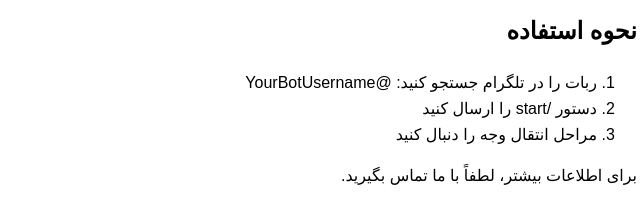
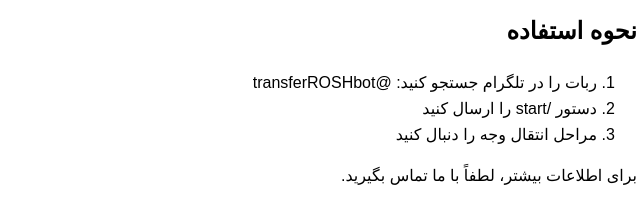
Before and after one commit to roshak971/transferbot-website, a plain HTML site: page index.html in a window 1280 px wide. Shown: the part 173-396 px from the top of the page, 403-1043 px from the left. Drawn offline with Linux system fonts and the light colour scheme.

Commit message:
Update index.html

```diff
--- a/index.html
+++ b/index.html
@@ -24,7 +24,7 @@
         <p>به وب‌سایت رسمی ربات انتقال وجه بین بانکی خوش آمدید. این ربات به شما امکان انتقال وجه آسان و سریع بین بانک‌های ایران را می‌دهد.</p>
         <h2>نحوه استفاده</h2>
         <ol>
-            <li>ربات را در تلگرام جستجو کنید: @YourBotUsername</li>
+            <li>ربات را در تلگرام جستجو کنید: @transferROSHbot</li>
             <li>دستور /start را ارسال کنید</li>
             <li>مراحل انتقال وجه را دنبال کنید</li>
         </ol>
```
